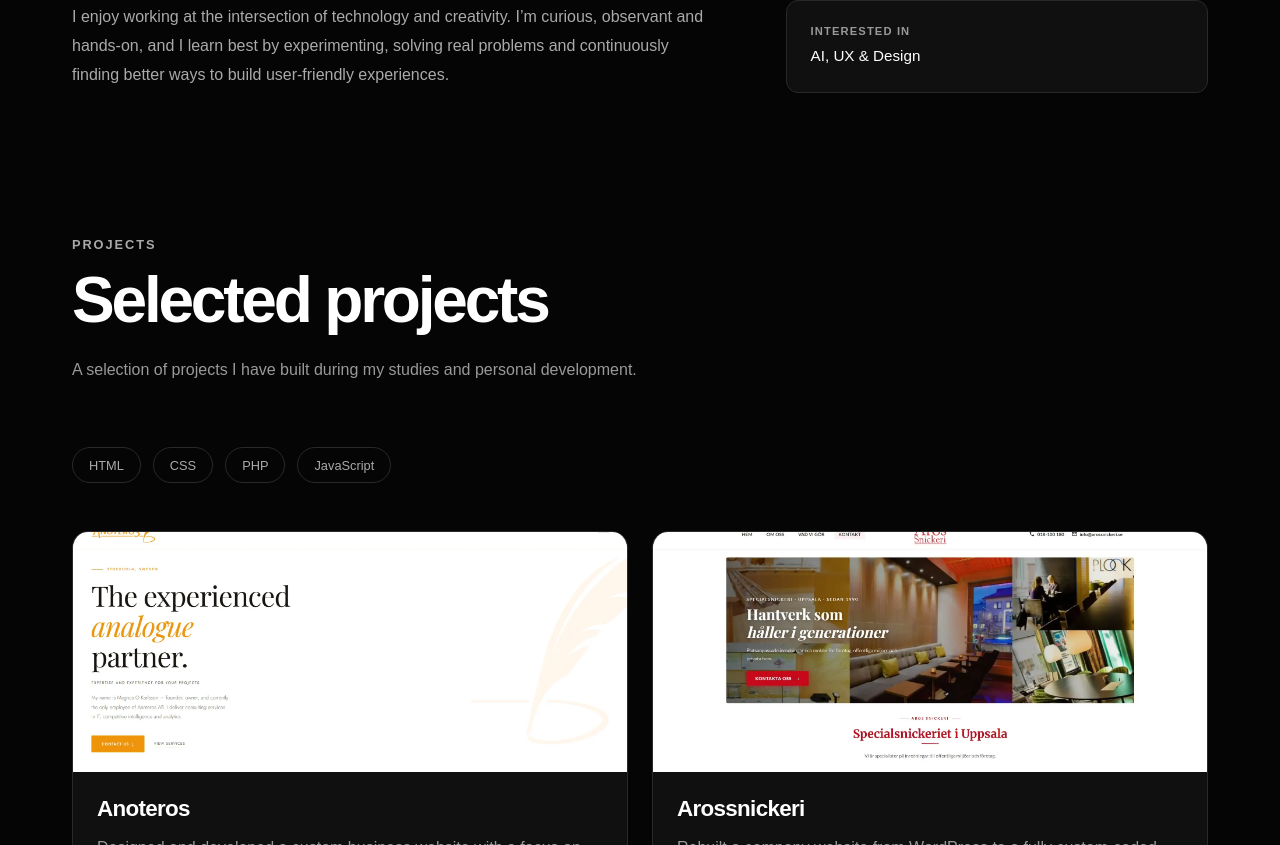
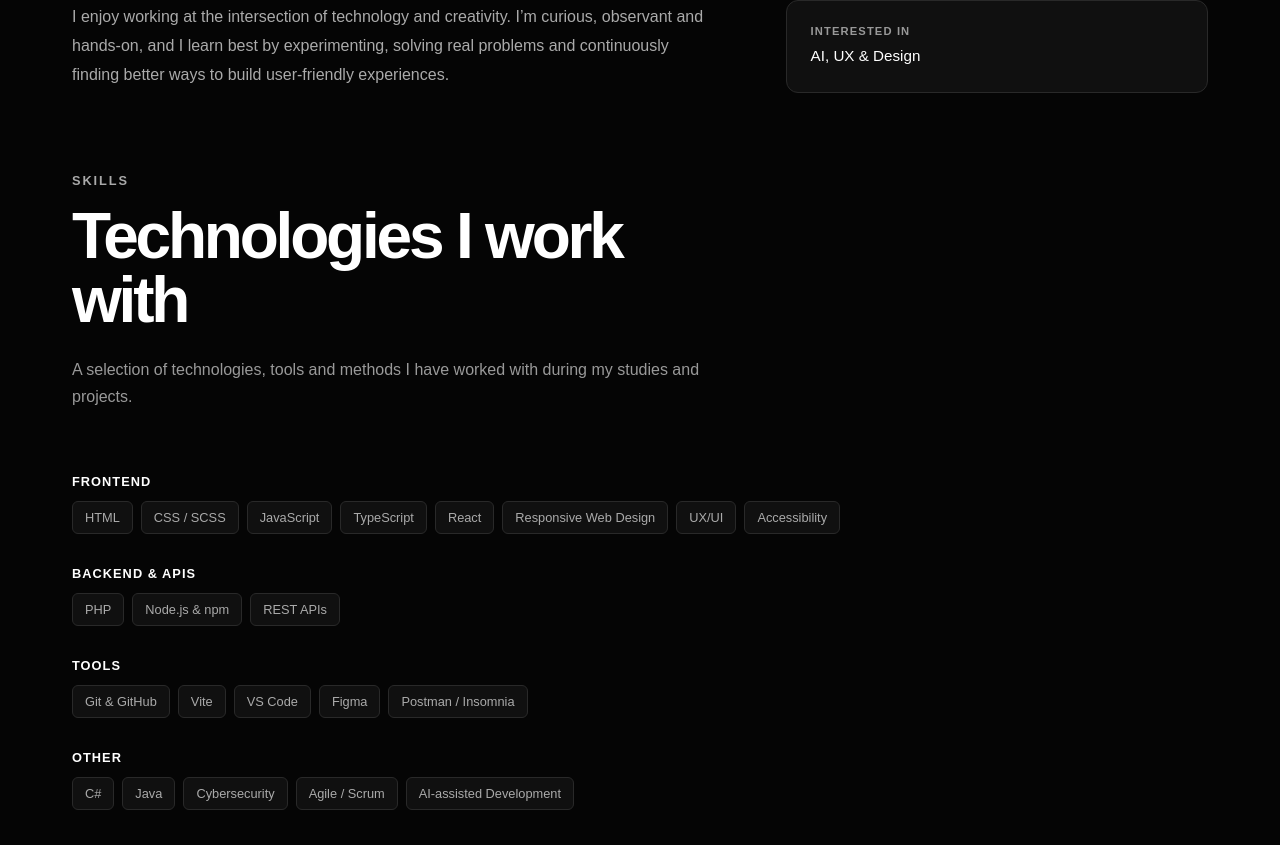
Before and after one commit to minza-42/portfolio-react, a React (Vite) app: page / in a window 1280 px wide. Shown: the part 1235-2080 px from the top of the page. Built offline with nearby package versions, Linux system fonts and the light colour scheme.

Commit message:
add: create skills section

```diff
--- a/src/App.tsx
+++ b/src/App.tsx
@@ -1,37 +1,33 @@
-import { useState } from 'react'
-import Header from './components/Header'
-import Hero from './components/Hero'
-import About from './components/About'
-import Projects from './components/Projects'
-import translations from './data/translations'
+import { useState } from "react";
+import Header from "./components/Header";
+import Hero from "./components/Hero";
+import About from "./components/About";
+import Skills from "./components/Skills";
+import Projects from "./components/Projects";
+import translations from "./data/translations";
 
-type Language = 'en' | 'sv'
+type Language = "en" | "sv";
 
 function App() {
-  const [language, setLanguage] = useState<Language>('en')
+  const [language, setLanguage] = useState<Language>("en");
 
-  const t = translations[language]
+  const t = translations[language];
 
   return (
     <>
-      <Header
-        language={language}
-        setLanguage={setLanguage}
-        translations={t}
-      />
+      <Header language={language} setLanguage={setLanguage} translations={t} />
 
       <main>
-        <Hero
-          translations={t}
-          language={language}
-        />
+        <Hero translations={t} language={language} />
 
-          <About language={language} />
+        <About language={language} />
+
+        <Skills language={language} />
 
         <Projects language={language} />
       </main>
     </>
-  )
+  );
 }
 
-export default App
+export default App;
--- a/src/components/Skills.tsx
+++ b/src/components/Skills.tsx
@@ -0,0 +1,97 @@
+type SkillsProps = {
+  language: "en" | "sv";
+};
+
+function Skills({ language }: SkillsProps) {
+  const skillGroups = [
+    {
+      title: {
+        en: "Frontend",
+        sv: "Frontend",
+      },
+      skills: [
+        "HTML",
+        "CSS / SCSS",
+        "JavaScript",
+        "TypeScript",
+        "React",
+        "Responsive Web Design",
+        "UX/UI",
+        "Accessibility",
+      ],
+    },
+    {
+      title: {
+        en: "Backend & APIs",
+        sv: "Backend & API:er",
+      },
+      skills: ["PHP", "Node.js & npm", "REST APIs"],
+    },
+    {
+      title: {
+        en: "Tools",
+        sv: "Verktyg",
+      },
+      skills: [
+        "Git & GitHub",
+        "Vite",
+        "VS Code",
+        "Figma",
+        "Postman / Insomnia",
+      ],
+    },
+    {
+      title: {
+        en: "Other",
+        sv: "Övrigt",
+      },
+      skills: [
+        "C#",
+        "Java",
+        "Cybersecurity",
+        "Agile / Scrum",
+        "AI-assisted Development",
+      ],
+    },
+  ];
+
+  return (
+    <section className="skills" id="skills">
+      <div className="section-heading">
+        <p className="section-label">
+          {language === "en" ? "Skills" : "Kompetenser"}
+        </p>
+
+        <h2>
+          {language === "en"
+            ? "Technologies I work with"
+            : "Tekniker jag arbetar med"}
+        </h2>
+
+        <p>
+          {language === "en"
+            ? "A selection of technologies, tools and methods I have worked with during my studies and projects."
+            : "Ett urval av tekniker, verktyg och metoder som jag har arbetat med under mina studier och projekt."}
+        </p>
+      </div>
+
+      <div className="skills-groups">
+        {skillGroups.map((group) => (
+          <div className="skill-group" key={group.title.en}>
+            <h3>{group.title[language]}</h3>
+
+            <div className="skill-tags">
+              {group.skills.map((skill) => (
+                <span className="skill-tag" key={skill}>
+                  {skill}
+                </span>
+              ))}
+            </div>
+          </div>
+        ))}
+      </div>
+    </section>
+  );
+}
+
+export default Skills;
--- a/src/styles/_responsive.scss
+++ b/src/styles/_responsive.scss
@@ -137,3 +137,12 @@
     min-height: auto;
   }
 }
+
+// Skills
+.skills {
+  padding: 4rem 0;
+}
+
+.skills-grid {
+  grid-template-columns: 1fr 1fr;
+}
--- a/src/styles/_skills.scss
+++ b/src/styles/_skills.scss
@@ -0,0 +1,46 @@
+@use 'variables' as *;
+
+.skills {
+  padding: 4rem 0;
+}
+
+.skills-groups {
+  display: flex;
+  flex-direction: column;
+  gap: 2rem;
+  margin-top: 3rem;
+}
+
+.skill-group h3 {
+  margin: 0 0 0.75rem;
+  color: $text-primary;
+  font-size: 0.8rem;
+  font-weight: 600;
+  letter-spacing: 0.08em;
+  text-transform: uppercase;
+}
+
+.skill-tags {
+  display: flex;
+  flex-wrap: wrap;
+  gap: 0.5rem;
+}
+
+.skill-tag {
+  padding: 0.5rem 0.75rem;
+  border: 1px solid $border;
+  border-radius: 6px;
+  background: $surface;
+  color: $text-secondary;
+  font-size: 0.8rem;
+  transition:
+    border-color 0.2s ease,
+    color 0.2s ease,
+    transform 0.2s ease;
+
+  &:hover {
+    border-color: $border-light;
+    color: $text-primary;
+    transform: translateY(-2px);
+  }
+}
```
